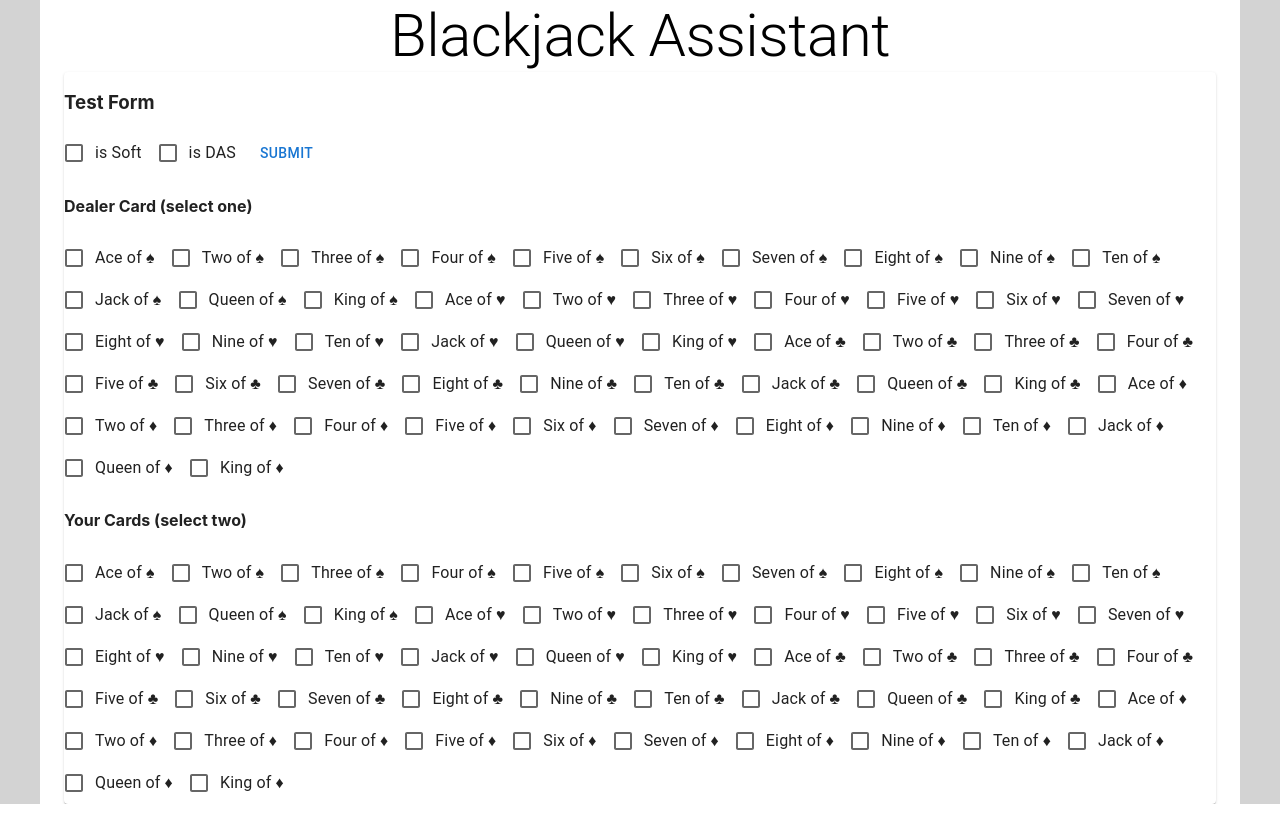
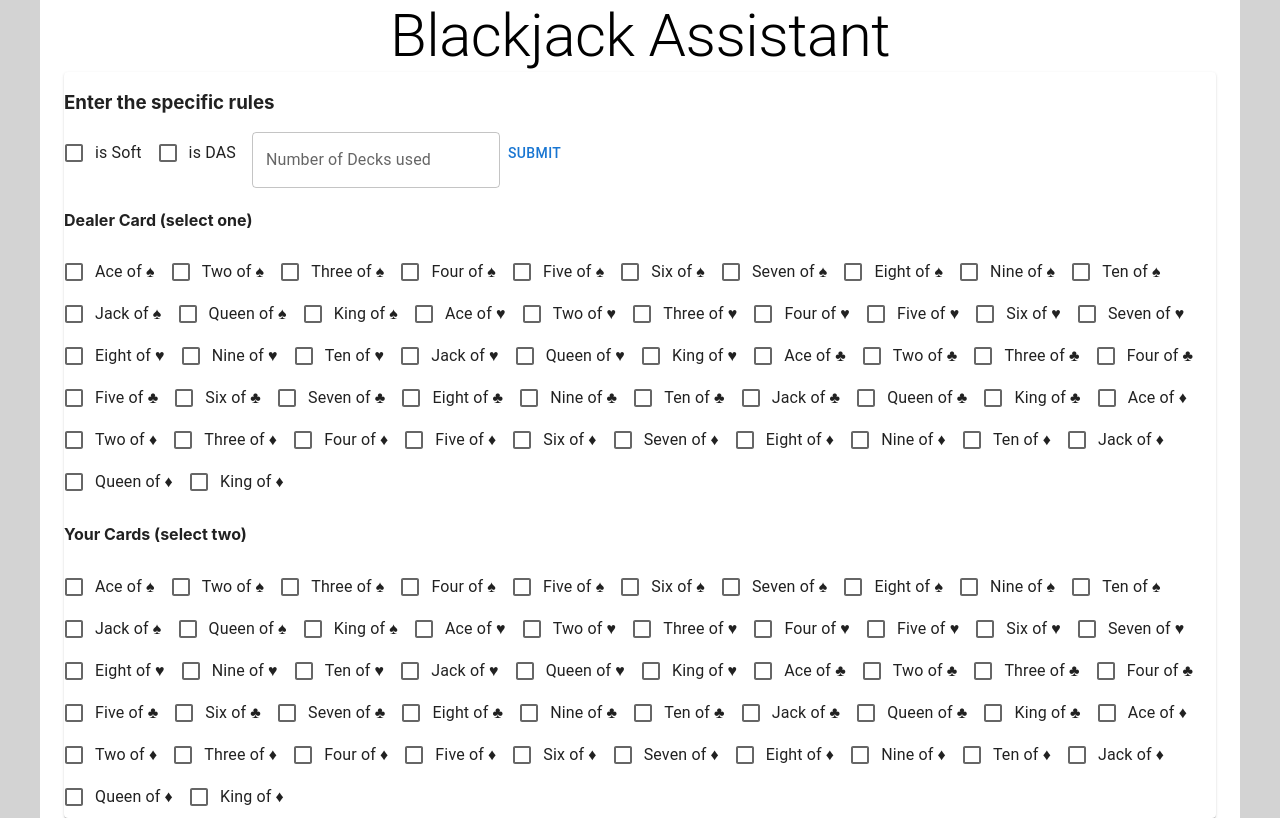
Before and after one commit to Tuuby/blackjack-assistant, a React (Create React App) app: page / in a window 1280 px wide. Built offline with nearby package versions, Linux system fonts and the light colour scheme.

Commit message:
Fix bug where all cards would be checked on both lists

```diff
--- a/src/pages/Overview.tsx
+++ b/src/pages/Overview.tsx
@@ -4,13 +4,14 @@ import {
   Container,
   FormControlLabel,
   Paper,
+  TextField,
   Typography,
 } from "@mui/material";
 import { Box, minHeight } from "@mui/system";
 import { request } from "https";
 import React, { useState } from "react";
 import { CardSelector } from "../components/CardSelector";
-import { cards, PlayingCard } from "../types/PlayingCard";
+import { makeCards, PlayingCard } from "../types/PlayingCard";
 
 interface requestJson {
   player_cards: number[];
@@ -59,7 +60,7 @@ const createJsonRequest = (
 ) => {
   let playerCardValue1, playerCardValue2, dealerCardValue: number;
   if (!dealerCard) {
-    alert("No dealer cards has been selected");
+    alert("No dealer card has been selected");
     return;
   }
 
@@ -97,6 +98,7 @@ export const Overview = () => {
   const [serverResponse, setServerResponse] = useState<string>("");
   const [isCheckedSoft, setCheckedSoft] = useState(false);
   const [isCheckedDAS, setCheckedDAS] = useState(false);
+  const [deckNumber, setDeckNumber] = useState<number>();
   const [playerCards, setPlayerCards] = useState<PlayingCard[]>();
   const [dealerCards, setDealerCards] = useState<PlayingCard[]>();
 
@@ -107,10 +109,17 @@ export const Overview = () => {
     setCheckedDAS(e.target.checked);
   };
 
+  const handleChangeDecks = (e: React.ChangeEvent<HTMLInputElement>) => {
+    setDeckNumber(+e.target.value);
+  };
+
   const handleSubmit = () => {
-    if (dealerCards != undefined && playerCards != undefined) {
+    if (deckNumber === undefined) {
+      return;
+    }
+    if (dealerCards !== undefined && playerCards !== undefined) {
       const requestBody: string = createJsonRequest(
-        1,
+        deckNumber,
         isCheckedSoft,
         isCheckedDAS,
         playerCards.filter((card) => card.checked),
@@ -150,7 +159,7 @@ export const Overview = () => {
           Blackjack Assistant
         </Typography>
         <Paper>
-          <h3>Test Form</h3>
+          <h3>Enter the specific rules</h3>
           <FormControlLabel
             control={
               <Checkbox
@@ -171,16 +180,23 @@ export const Overview = () => {
             }
             label="is DAS"
           />
+          <TextField
+            id="nrDecksField"
+            label="Number of Decks used"
+            variant="outlined"
+            inputProps={{ inputMode: "numeric", pattern: "[0-9]*" }}
+            onChange={handleChangeDecks}
+          />
           <Button onClick={handleSubmit}>Submit</Button>
           <h4>Dealer Card (select one)</h4>
           <CardSelector
-            cards={cards}
+            cards={makeCards()}
             onSelectionChange={setDealerCards}
             maxSelection={1}
           />
           <h4>Your Cards (select two)</h4>
           <CardSelector
-            cards={cards}
+            cards={makeCards()}
             onSelectionChange={setPlayerCards}
             maxSelection={2}
           />
--- a/src/types/PlayingCard.ts
+++ b/src/types/PlayingCard.ts
@@ -25,7 +25,8 @@ const values = [
   "King",
 ];
 
-export const cards: PlayingCard[] = colors.flatMap((color, colorIndex) =>
+export const makeCards = () => {
+  return colors.flatMap((color, colorIndex) =>
     values.map((value, valueIndex) => ({
       color: color,
       colorIcon: colorIcons[colorIndex],
@@ -34,3 +35,4 @@ export const cards: PlayingCard[] = colors.flatMap((color, colorIndex) =>
       id: valueIndex * 10 + colorIndex,
     }))
   );
+};
```
Lines whose indentation alone changed are shown as unchanged.
